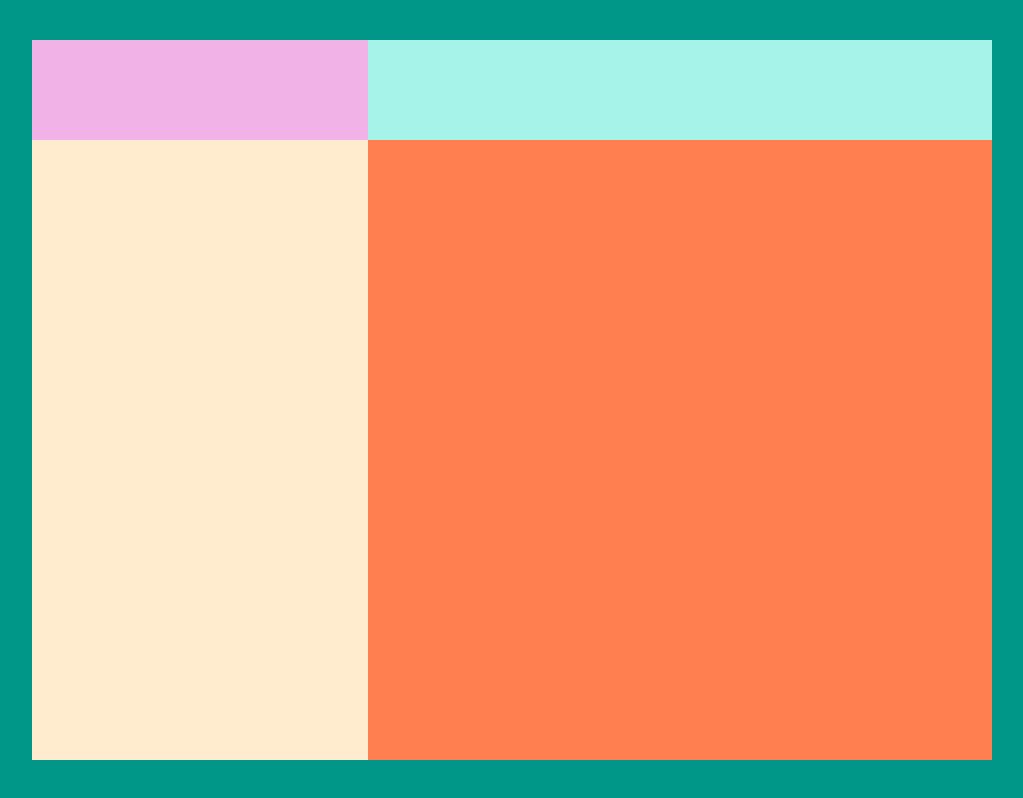
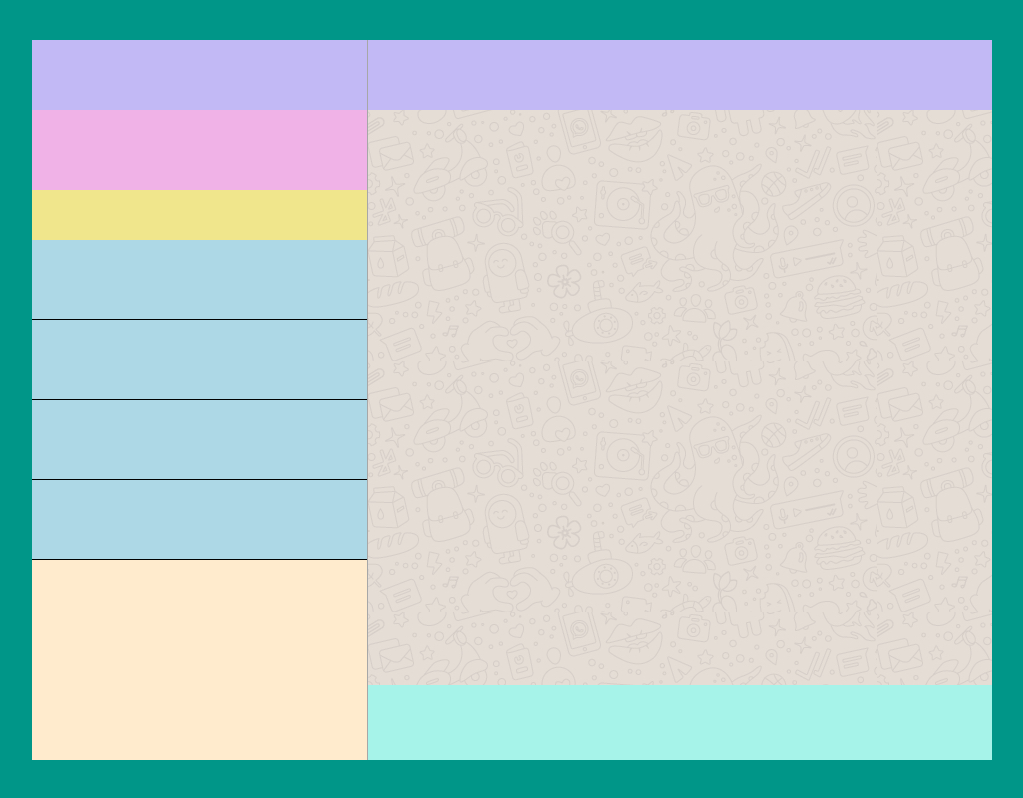
Before and after one commit to painteyes/vue-boolzapp, a plain HTML site: page index.html in a window 1280 px wide. Shown: the whole page, without its empty margins (128-1151 px from the left). Drawn offline with nearby package versions, Linux system fonts and the light colour scheme.

Commit message:
html & style changes

```diff
--- a/css/style.css
+++ b/css/style.css
@@ -36,11 +36,15 @@ img{
 /* Columns */
 .col-left{
     width: 35%;
+    border-right: 1px solid rgb(167, 167, 167);
     /* test */
     background-color: blanchedalmond;
 }
 .col-right{
     width: 65%;
+    display: flex;
+    flex-direction: column;
+    justify-content: space-between;
     /* test */
     background-color:coral;
 }
@@ -52,16 +56,35 @@ img{
 }
 
 /* Rows */
-.row {
-    height: 100px;
+.user-info, .contact-info{
+    height: 70px;
+    /* test */
+    background-color:rgb(194, 185, 245);
 }
-.col-left .row{
-    width: 100%;
+.notification{
+    height: 80px;
     /* test */
     background-color:rgb(240, 178, 231);
 }
-.col-right .row{
-    width: 100%;
+.row.send-message{
+    height: 75px;
     /* test */
     background-color:rgb(166, 243, 233);
 }
+.contact-filter{
+    height: 50px;
+    /* test */
+    background-color: khaki;
+}
+.contacts li{
+    list-style-type: none;
+    height: 80px;
+    /* test */
+    background-color:lightblue;
+    border-bottom: 1px solid black ;
+}
+
+.chat{
+    height: calc(100% - 70px - 75px);
+    background-image: url('../img/mine.jpg');
+}
--- a/index.html
+++ b/index.html
@@ -19,13 +19,57 @@
         <div class="container" id="root">
 
             <div class="col-left">
-                <div class="row">
+
+                <!-- User info -->
+                <div class="user-info">
 
                 </div>
+
+                <!-- Notification -->
+                <div class="notification">
+
+                </div>
+
+                <!-- Filter contacts -->
+                <div class="contact-filter">
+
+                </div>
+
+                <!-- Contacts list -->
+                <ul class="contacts">
+                    <li>
+                        <img src="" alt="">
+                        <span></span>
+                    </li>
+                    <li>
+                        <img src="" alt="">
+                        <span></span>
+                    </li>
+                    <li>
+                        <img src="" alt="">
+                        <span></span>
+                    </li>
+                    <li>
+                        <img src="" alt="">
+                        <span></span>
+                    </li>
+                </ul>
             </div>
 
             <div class="col-right">
-                <div class="row">
+
+                <!-- Contact info -->
+                <div class="row contact-info">
+
+                </div>
+
+                <!-- Chat -->
+                <div class="chat">
+
+                </div>
+
+                <!-- Send message -->
+                <div class="row send-message">
 
                 </div>
             </div>
```
